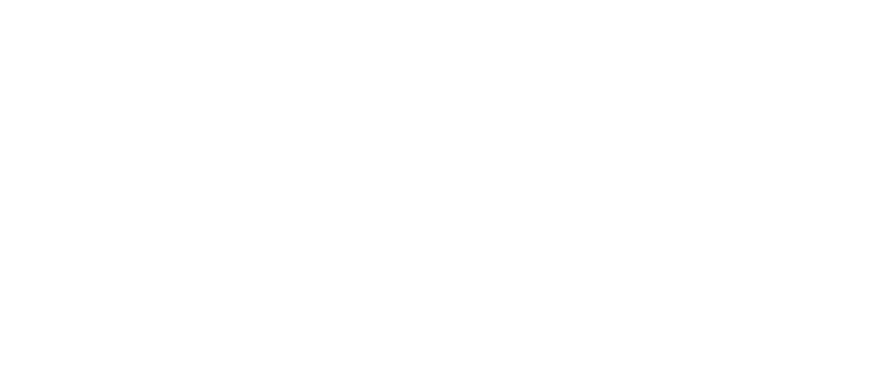
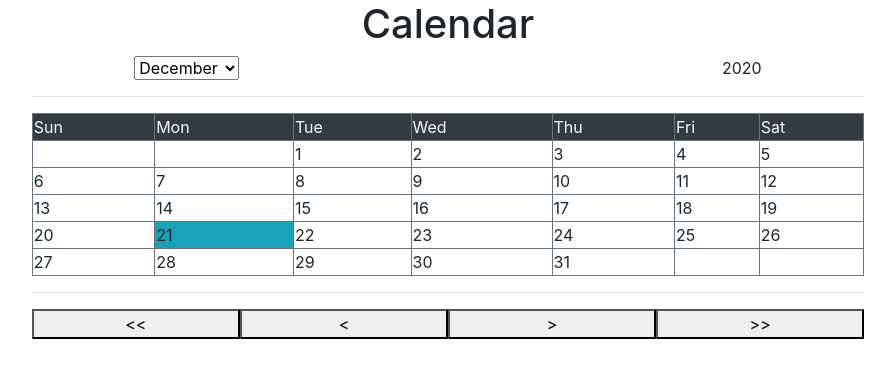
Before and after one commit to ChetanKarwa/Calendar, a React app: page / in a window 1280 px wide. Shown: the whole page, without its empty margins (192-1087 px from the left). Built offline with nearby package versions, Linux system fonts and the light colour scheme.

Commit message:
final frontend calendar

```diff
--- a/package.json
+++ b/package.json
@@ -14,6 +14,7 @@
   "dependencies": {
     "css-loader": "^4.3.0",
     "jest-junit": "^11.1.0",
+    "moment": "^2.29.1",
     "react": "^16.13.1",
     "react-dom": "^16.13.1",
     "style-loader": "^1.2.1",
--- a/src/components/App.js
+++ b/src/components/App.js
@@ -1,11 +1,119 @@
 import React, {Component, useState} from "react";
 import '../styles/App.css';
+import moment from 'moment';
 
-const App = () => {
+export default function App() {
+  let[selectedDate,setSelectedDate] = useState(moment());
+  let[showYearInput,setShowYearInput] = useState(true);
+  const daysInMonth = () => selectedDate.daysInMonth();
+  const selectedCurrentDate = () => selectedDate.get("date");
+  const gapsToBeLeft = () => moment(selectedDate).startOf('month').format('d');
+
+  let completeTable = [];
+  let oneRow = [];
+  let totalCells = [];
+
+  for(let i = 0;i<gapsToBeLeft() ; i++)
+    totalCells.push(<td className = "border border-secondary" key={(i+1)*101}>{""}</td>);
+
+  for(let i = 1;i<=daysInMonth(); i++)
+  {
+    if(i===selectedCurrentDate())
+    totalCells.push(<td className = "border border-secondary bg-info" key = {(i)*103}>{i}</td>);
+    else
+    totalCells.push(<td className = "border border-secondary" key = {(i)*103}>{i}</td>);
+  }
+
+  for(let i = Number(gapsToBeLeft())+Number(daysInMonth());i%7!==0;i++)
+    totalCells.push(<td className = "border border-secondary" key={(i+1)*100}>{""}</td>);
+
+  totalCells.forEach((cell, i)=>{
+    if(i%7 !== 0)
+    {
+      oneRow.push(cell);
+    }
+    else
+    {
+      let currRow = oneRow.slice();
+      completeTable.push(<tr className = "border border-secondary"key = {i*109+2}>{currRow}</tr>);
+      oneRow = [];
+      oneRow.push(cell);
+    }
+    if(i === totalCells.length - 1)
+    {
+      let currRow = oneRow.slice();
+      completeTable.push(<tr key = {i*109+2}>{currRow}</tr>);
+    }
+  })
+
+  const alterYear = (year) => {
+    let dateContext = Object.assign({}, selectedDate);
+    dateContext = moment(dateContext).set("year",year);
+    setSelectedDate(dateContext);
+  }
+
+  const setMonth = (month) => {
+        let dateContext = Object.assign({}, selectedDate);
+        dateContext = moment(dateContext).set("month", month);
+        setSelectedDate(dateContext);
+      }
+
   return (
-    <div id="main"></div>
-  )
+    <div id="main">
+    <div className = "container">
+    <div className = "mx-auto">
+      <h1>Calendar</h1>
+    <div className = "d-flex justify-content-around">
+      <select value = {selectedDate.format("MMMM")} onChange={(e)=> {setMonth(moment.months().indexOf(e.target.value))}}>
+        {
+          moment.months().map((data)=>{
+            return(
+              <option  key={data} >
+                  {data}
+              </option >
+            )
+          })
+        }
+      </select >
+      {
+        showYearInput ?
+        <span onDoubleClick={(e)=>setShowYearInput(false)}>
+        {selectedDate.format("Y")}
+        </span>
+        :
+        <input defaultValue = {selectedDate.format("Y")}
+          onKeyUp = {(e)=>{
+            if(e.which===13)
+            {setShowYearInput(true)}
+          }}
+          onChange = {(e)=>alterYear(e.target.value)}
+        >
+        </input>
+      }
+    </div>
+    <hr className = "w-75">
+    </hr>
+    <table className="mx-auto w-75">
+      <tbody >
+        <tr className="bg-dark text-light">
+          {moment.weekdaysShort().map((day)=>{
+            return (
+              <td className = "border border-secondary" key={day}>{day}</td>
+            )
+          })}
+        </tr>
+        {completeTable}
+      </tbody>
+    </table>
+    <hr className = "w-75"></hr>
+    <div className = "w-75 mx-auto">
+      <button className = "w-25" onClick = {() => alterYear(Number(selectedDate.format("Y"))-1)}>{"<<"}</button>
+      <button className = "w-25" onClick = {() => setMonth(Number(selectedDate.format("M"))-2)}>{"<"}</button>
+      <button className = "w-25" onClick = {() => setMonth(Number(selectedDate.format("M")))}>{">"}</button>
+      <button className = "w-25" onClick = {() => alterYear(Number(selectedDate.format("Y"))+1)}>{">>"}</button>
+    </div>
+    </div>
+  </div>
+  </div>
+    )
 }
-
-
-export default App;
--- a/src/index.html
+++ b/src/index.html
@@ -4,6 +4,7 @@
 <meta charset="UTF-8">
 <meta name="viewport" content="width=device-width, initial-scale=1.0">
 <meta http-equiv="X-UA-Compatible" content="ie=edge">
+<link rel="stylesheet" href="https://maxcdn.bootstrapcdn.com/bootstrap/4.0.0/css/bootstrap.min.css" integrity="sha384-Gn5384xqQ1aoWXA+058RXPxPg6fy4IWvTNh0E263XmFcJlSAwiGgFAW/dAiS6JXm" crossorigin="anonymous">
 <title>React Boilerplate</title>
 </head>
 <body>
--- a/src/styles/App.css
+++ b/src/styles/App.css
@@ -1,12 +1,7 @@
 h1 {
-    color: #27aedb;
-    text-align: center;
-    }
+  text-align: center;
+}
 
-
-button{
-    color: #27aedb;
-    text-align: center;
-    justify-content: center;
-    align-items: center;
+h2 {
+  text-align: center;
 }
```
Also changed, not shown: 1 other file.
